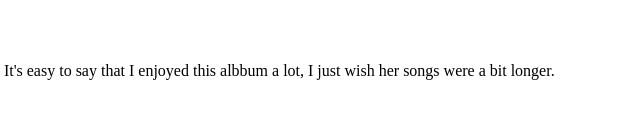
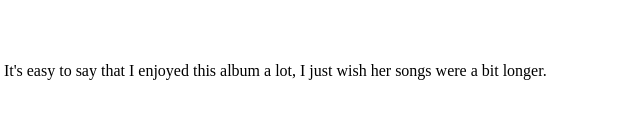
Before and after one commit to jaredbnm/itmd-361-project-1, a plain HTML site: page music.html in a window 1280 px wide. Shown: the part 666-800 px from the top of the page, 621-1261 px from the left. Drawn offline with Linux system fonts and the light colour scheme.

Commit message:
fixed spelling error in music.html

```diff
--- a/music.html
+++ b/music.html
@@ -30,7 +30,7 @@
     <img src="media/heaven_knows.jpg" alt="Cover art for Heaven knows by PinkPantheress" width="150" height="150">
     <audio src="media/PinkPantheress_True_romance.m4a" controls></audio>
     <p>Now Playing: True Romance</p>
-    <p>I fell in love with her first album "to hell with it" so I was very excited to hear her new releases. It's easy to say that I enjoyed this albbum a lot, I just wish her songs were a bit longer.</p>
+    <p>I fell in love with her first album "to hell with it" so I was very excited to hear her new releases. It's easy to say that I enjoyed this album a lot, I just wish her songs were a bit longer.</p>
 
     <h2>Regulate The First Album Repackage - NCT 127</h2>
     <img src="media/regulate.jpg" alt="Cover art for Regulate by NCT 127" width="150" height="150">
```
